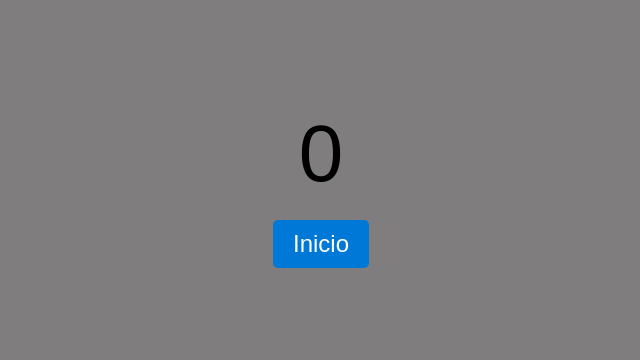
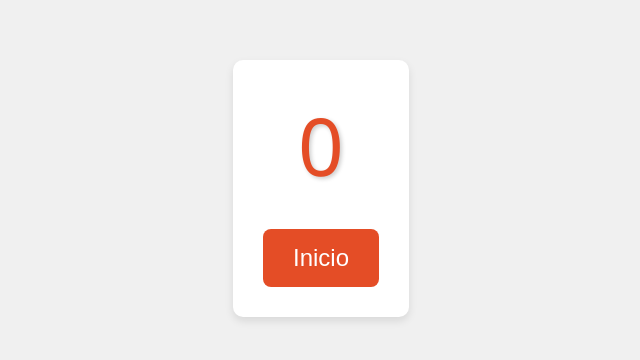
Before and after one commit to Maurux01/infinte-counter, a plain HTML site: page index.html in a window 1280 px wide. Shown: the part 212-572 px from the top of the page, without its empty margins (319-959 px from the left). Drawn offline with Linux system fonts and the light colour scheme.

Commit message:
Refactor styles for improved dark mode support and enhance UI transitions

```diff
--- a/styles.css
+++ b/styles.css
@@ -1,33 +1,67 @@
 body {
-  font-family: Arial, sans-serif;
+  font-family: 'Segoe UI', Tahoma, Geneva, Verdana, sans-serif;
   display: flex;
   justify-content: center;
   align-items: center;
   height: 100vh;
   margin: 0;
-  background-color: #7f7d7d;
+  background-color: #f0f0f0;
+  color: #333;
+  transition: background-color 0.3s, color 0.3s; /* Added transition for smooth effect */
+}
+
+body.dark-mode {
+  background-color: #333;
+  color: #f0f0f0;
 }
 
 .container {
   text-align: center;
+  background-color: #fff;
+  padding: 30px;
+  border-radius: 10px;
+  box-shadow: 0 4px 8px rgba(0, 0, 0, 0.1);
+  transition: background-color 0.3s;
+}
+
+.container.dark-mode {
+  background-color: #444;
+  color: #fff;
+  box-shadow: 0 4px 8px rgba(255, 255, 255, 0.1);
 }
 
 .counter {
   font-size: 5rem;
-  margin-bottom: 20px;
+  margin-bottom: 30px;
+  color: #e44d26;
+  text-shadow: 2px 2px 4px rgba(0, 0, 0, 0.2);
+}
+
+.counter.dark-mode {
+  color: #f07167; /* A slightly lighter shade for dark mode */
+  text-shadow: 2px 2px 4px rgba(0, 0, 0, 0.5);
 }
 
 button {
-  padding: 10px 20px;
+  padding: 15px 30px;
   font-size: 1.5rem;
   border: none;
-  border-radius: 5px;
-  background-color: #0078d7;
+  border-radius: 8px;
+  background-color: #e44d26;
   color: white;
   cursor: pointer;
-  transition: background-color 0.3s;
+  transition: background-color 0.3s, transform 0.3s;
+}
+
+button.dark-mode {
+  background-color: #d1421c;
 }
 
 button:hover {
-  background-color: #005bb5;
+  background-color: #d1421c;
+  transform: scale(1.05);
 }
+
+button:active {
+  transform: scale(0.95);
+}
```
